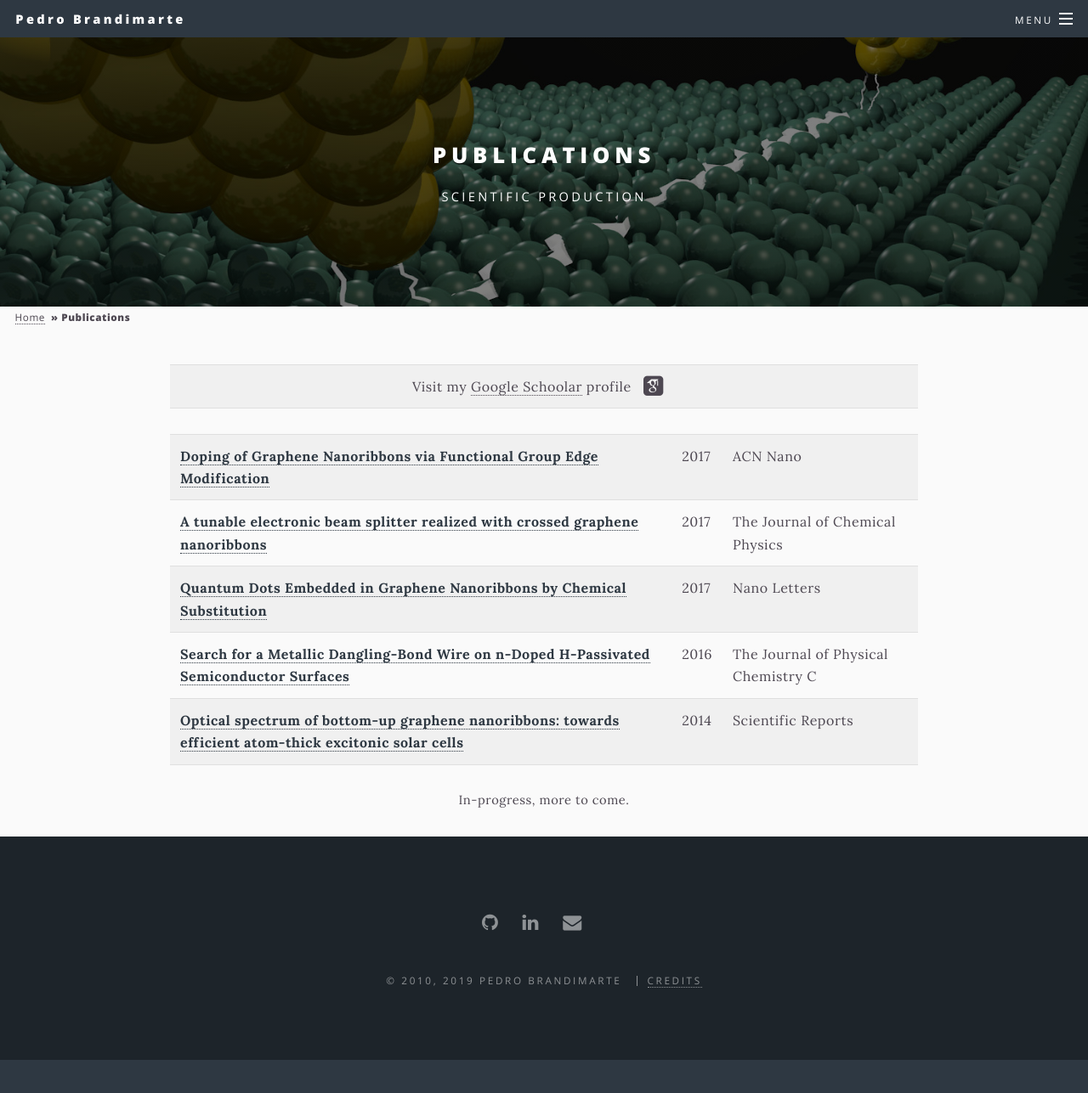
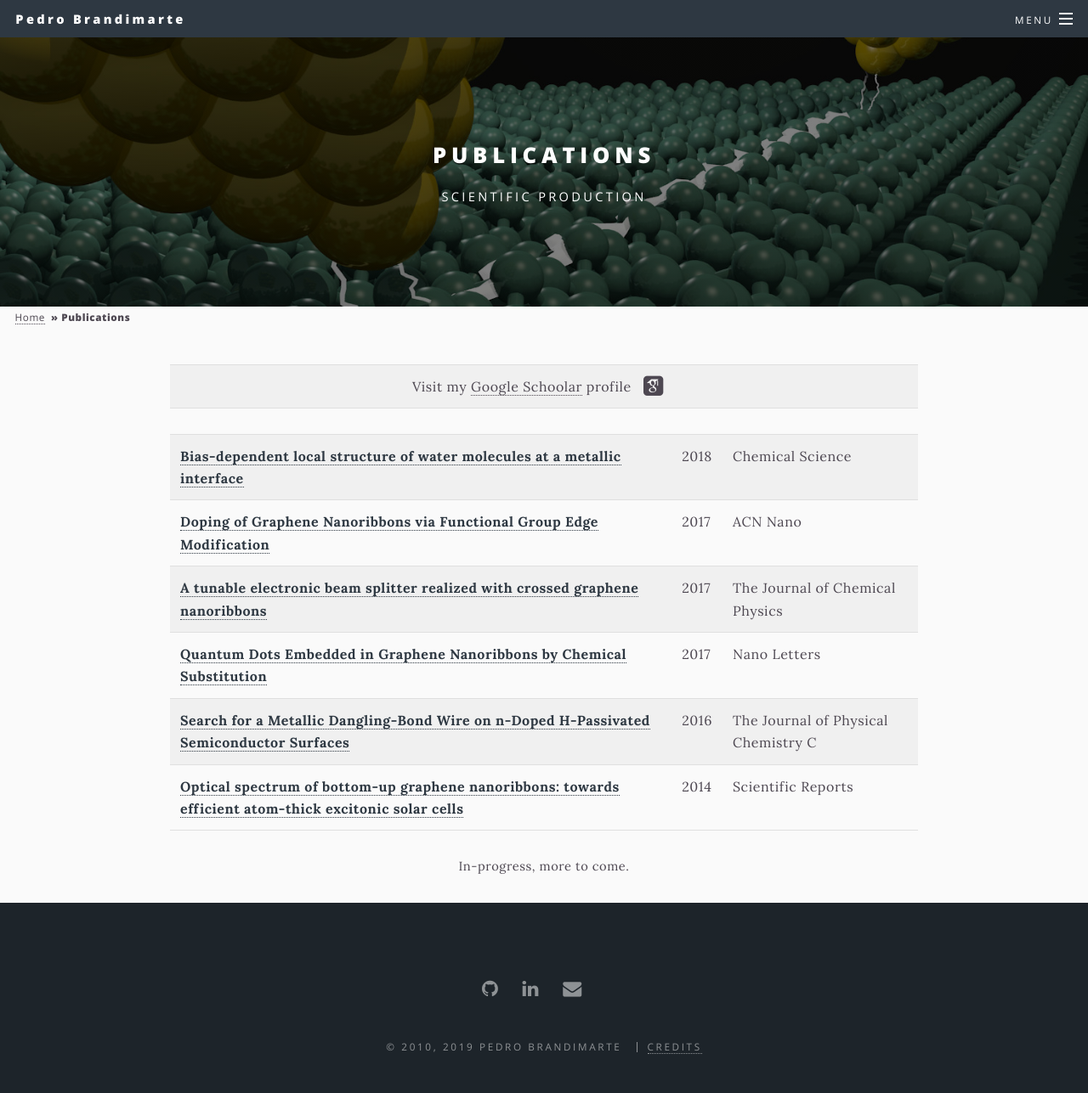
Before and after one commit to brandimarte/brandimarte.github.io, a Jekyll site: the page built from _pages/publications.html, in a window 1280 px wide and 1326 px high. Shown: the top 1287 px of the window at 85% size. Built offline with Jekyll 4.4.1, drawn with Linux system fonts in a browser that asks for light colours; some web fonts are replaced; some of the changed lines change nothing that is shown.

Commit message:
enh: add chemical science paper

````diff
--- /dev/null
+++ b/_posts/2018-01-01-Chemical_Science_2018.md
@@ -0,0 +1,63 @@
+---
+priority: 0.06
+categories: publications
+pub-author: Luana S. Pedroza, Pedro Brandimarte, Alexandre Reily Rocha, and M.-V. Fernández-Serra
+pub-title: "Bias-dependent local structure of water molecules at a metallic interface"
+pub-journal: Chemical Science
+pub-volume: 9
+pub-number: 1
+pub-doi: 10.1039/c7sc02208e
+pub-url: https://doi.org/10.1039/c7sc02208e
+pub-pdf: https://pubs.rsc.org/en/content/articlepdf/2018/sc/c7sc02208e
+pub-fig: ChemSci2018.jpg
+background-image: ChemSci2018_back.jpg
+options: minihead, notitle
+tags:
+  - water molecules
+  - electrochemical cells
+  - molecular dynamics
+  - density functional theory
+  - non-equilibrium Green's function
+---
+
+##### Abstract
+
+Understanding the local structure of water at the interfaces of metallic electrodes is a key issue in aqueous-based electrochemistry.
+Nevertheless a realistic simulation of such a setup is challenging, particularly when the electrodes are maintained at different potentials.
+To correctly compute the effect of an external bias potential applied to truly semi-infinite surfaces, we combine Density Functional Theory (DFT) and Non-Equilibrium Green's Function (NEGF) methods.
+This framework allows for the out-of-equilibrium calculation of forces and dynamics, and directly correlates to the chemical potential of the electrodes, which is introduced experimentally.
+In this work, we apply this methodology to study the electronic properties and atomic forces of a water molecule at the interface of a gold surface.
+We find that the water molecule tends to align its dipole moment with the electric field, and it is either repelled or attracted to the metal depending on the sign and magnitude of the applied bias, in an asymmetric fashion.
+
+##### Press release <a target="_blank" href="https://twitter.com/CFMdonostia/status/959321271526805504"><span class="icon fa-twitter fa-lg style1"></span></a>
+
+Our article was highlighted and discussed at [*Mapping Ignorance*](https://mappingignorance.org/2018/02/01/accurate-simulation-aqueous-based-electrochemical-setups/).
+
+The following image (made by me with [Blender](https://www.blender.org/)) was selected as the **outside back cover** for Issue 1 of Chemical Science 2018:
+
+<div class="box alt">
+  <div class="row uniform 50%">
+    <div class="12u">
+      <span class="image fitred">
+        <img src="../images/ChemSci2018_cover.jpg" alt="outside back cover for Issue 1 of Chemical Science 2018" />
+      </span>
+    </div>
+  </div>
+</div>
+
+##### Bibtex citation
+
+```
+@Article{Pedroza2018,
+  author    = {Luana S. Pedroza and Pedro Brandimarte and Alexandre Reily Rocha and M.-V. Fern{\'{a}}ndez-Serra},
+  title     = {Bias-dependent local structure of water molecules at a metallic interface},
+  journal   = {Chemical Science},
+  year      = {2018},
+  volume    = {9},
+  number    = {1},
+  pages     = {62--69},
+  issn      = {2041-6520},
+  doi       = {10.1039/c7sc02208e},
+  publisher = {Royal Society of Chemistry ({RSC})},
+}
+```
--- a/css/main.scss
+++ b/css/main.scss
@@ -656,6 +656,17 @@ input[type="radio"] {
 	margin-left: auto;
 	margin-right: auto;
 	width: 80%;
+
+	img {
+	    width: 100%;
+	}
+    }
+
+    &.fitred {
+	display: block;
+	margin-left: auto;
+	margin-right: auto;
+	width: 50%;
 
 	img {
 	    width: 100%;
````
Also changed, not shown: images/ChemSci2018.jpg (added), images/ChemSci2018_back.jpg (added), images/ChemSci2018_cover.jpg (added).
